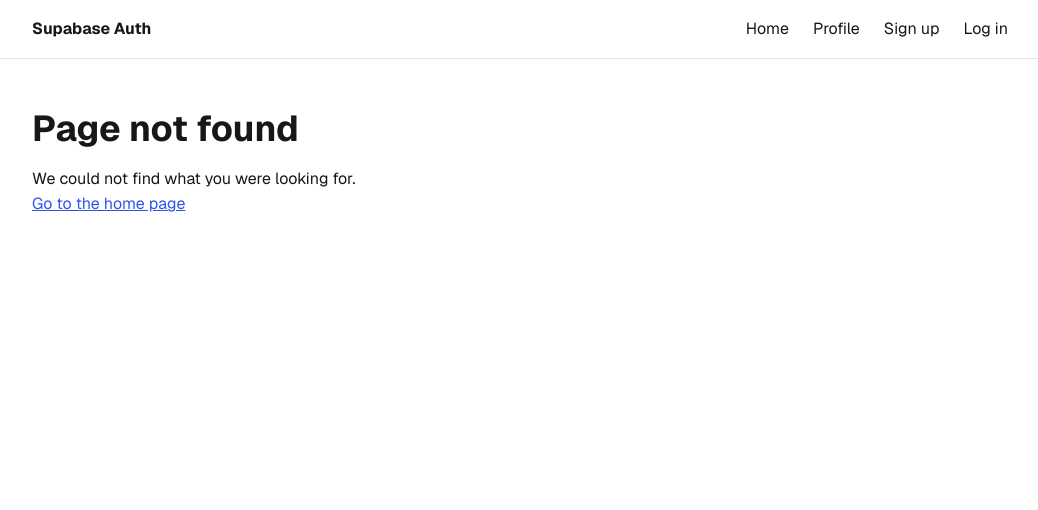
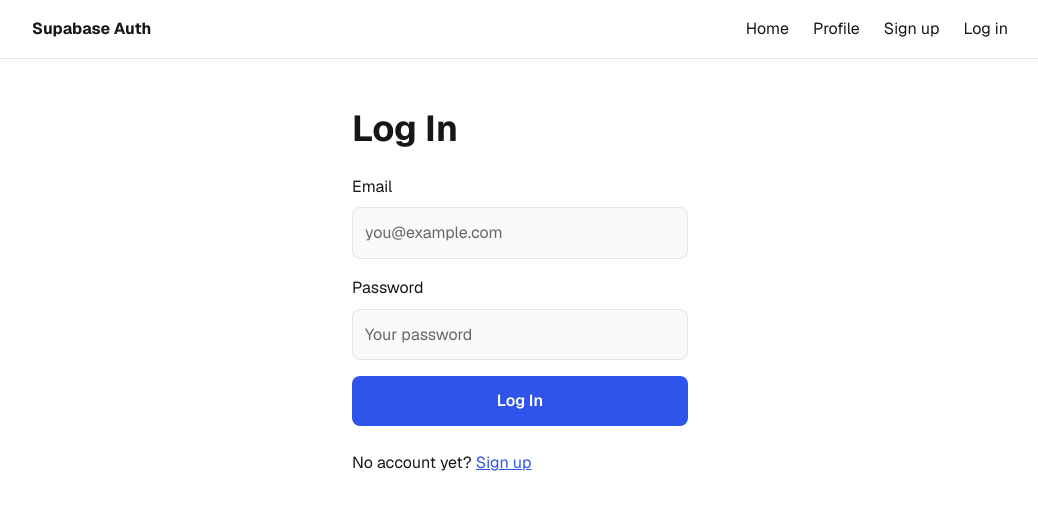
Before and after one commit to lauralynge/nextjs-supabase-auth, a Next.js app: page /login in a window 1280 px wide. Before the commit this address had no page. Shown: the top 510 px of the page, without its empty margins (120-1158 px from the left). Built offline with nearby package versions, Linux system fonts and the light colour scheme.

Commit message:
Add log in page with Supabase Auth

```diff
--- a/app/globals.css
+++ b/app/globals.css
@@ -54,7 +54,7 @@
 }
 
 /* Centers the sign up and log in pages */
-.auth-page {
+.page {
   max-width: 24rem;
 }
 
--- /dev/null
+++ b/app/login/page.js
@@ -0,0 +1,64 @@
+import Link from "next/link";
+import { redirect } from "next/navigation";
+import { createClient } from "@/lib/supabase/server";
+
+export const metadata = {
+  title: "Log in",
+};
+
+async function signIn(formData) {
+  "use server";
+
+  const email = formData.get("email");
+  const password = formData.get("password");
+
+  const supabase = await createClient();
+  const { error } = await supabase.auth.signInWithPassword({ email, password });
+
+  if (error) {
+    console.log(error.message);
+    redirect("/login?error=true");
+  }
+
+  redirect("/");
+}
+
+export default async function LoginPage({ searchParams }) {
+  const { error } = await searchParams;
+
+  return (
+    <main className="page">
+      <h1>Log In</h1>
+      {error && (
+        <p className="form-error" role="alert">
+          Wrong email or password.
+        </p>
+      )}
+      {/* Sign up form goes here */}
+      <form className="auth-form" action={signIn}>
+        <label htmlFor="email">Email</label>
+        <input
+          type="email"
+          id="email"
+          name="email"
+          placeholder="you@example.com"
+          required
+        />
+        <label htmlFor="password">Password</label>
+        <input
+          id="password"
+          name="password"
+          type="password"
+          placeholder="Your password"
+          autoComplete="current-password"
+          minLength={6}
+          required
+        />
+        <button type="submit">Log In</button>
+      </form>
+      <p>
+        No account yet? <Link href="/signup">Sign up</Link>
+      </p>
+    </main>
+  );
+}
```
Also changed, not shown: app/signup/page.js (+16 -2 lines).
